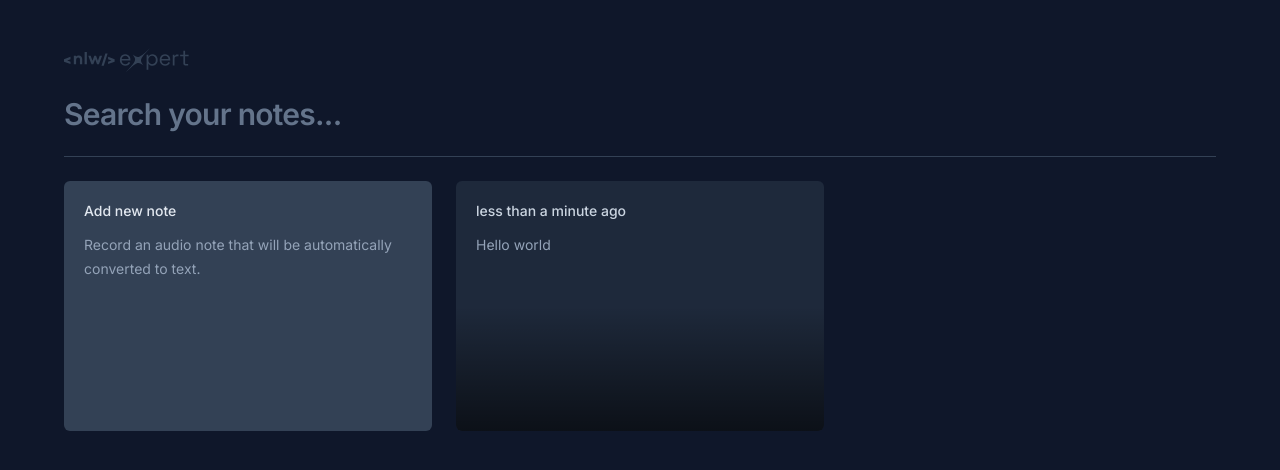
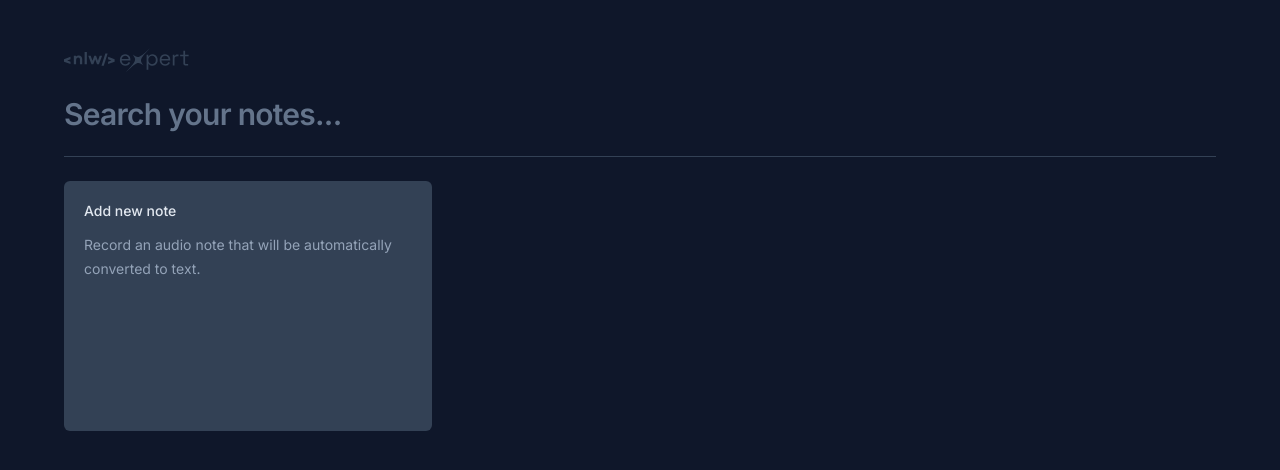
Before and after one commit to brunaporato/nlw-expert, a React (Vite) app: page / in a window 1280 px wide. Shown: the top 470 px of the page. Built offline with nearby package versions, Linux system fonts and the light colour scheme.

Commit message:
feat: saving and fetching notes on localstorage

```diff
--- a/src/app.tsx
+++ b/src/app.tsx
@@ -1,13 +1,37 @@
+import { useState } from 'react'
 import logo from './assets/logo-nlw-expert.svg'
 import { NewNoteCard } from './components/new-note-card'
 import { NoteCard } from './components/note-card'
 
-const note = {
-  date: new Date(),
-  content: 'Hello world',
+interface Note {
+  id: string
+  date: Date
+  content: string
 }
 
 export function App() {
+  const [notes, setNotes] = useState<Note[]>(() => {
+    const notesOnStorage = localStorage.getItem('@expertnotes:notes')
+
+    if (notesOnStorage) {
+      return JSON.parse(notesOnStorage)
+    }
+    return []
+  })
+
+  function onNoteSaved(content: string) {
+    const newNote = {
+      id: crypto.randomUUID(),
+      date: new Date(),
+      content,
+    }
+
+    const notesArray = [newNote, ...notes]
+
+    setNotes(notesArray)
+    localStorage.setItem('@expertnotes:notes', JSON.stringify(notesArray))
+  }
+
   return (
     <div className="mx-auto max-w-6xl my-12 space-y-6">
       <img src={logo} alt="NlW Expert" />
@@ -22,8 +46,11 @@ export function App() {
       <div className="h-px bg-slate-700" />
 
       <div className="grid grid-cols-3 auto-rows-[250px] gap-6">
-        <NewNoteCard />
-        <NoteCard note={note} />
+        <NewNoteCard onNoteSaved={onNoteSaved} />
+        {notes &&
+          notes.map((note) => {
+            return <NoteCard key={note.id} note={note} />
+          })}
       </div>
     </div>
   )
--- a/src/components/new-note-card.tsx
+++ b/src/components/new-note-card.tsx
@@ -3,7 +3,11 @@ import { X } from 'lucide-react'
 import React, { useState } from 'react'
 import { toast } from 'sonner'
 
-export function NewNoteCard() {
+interface NewNoteCardProps {
+  onNoteSaved: (content: string) => void
+}
+
+export function NewNoteCard({ onNoteSaved }: NewNoteCardProps) {
   const [isOnboardShown, setIsOnboardShown] = useState(true)
   const [content, setContent] = useState('')
 
@@ -20,8 +24,12 @@ export function NewNoteCard() {
 
   function handleSaveNote(e: React.FormEvent) {
     e.preventDefault()
+    onNoteSaved(content)
+
+    setContent('')
+    setIsOnboardShown(true)
+
     toast.success('Successfully created note!')
-    console.log(content)
   }
 
   return (
@@ -64,6 +72,7 @@ export function NewNoteCard() {
                   autoFocus
                   className="text-sm leading-6 text-slate-400 bg-transparent resize-none flex-1 outline-none"
                   onChange={handleContentChange}
+                  value={content}
                 />
               )}
             </div>
```
